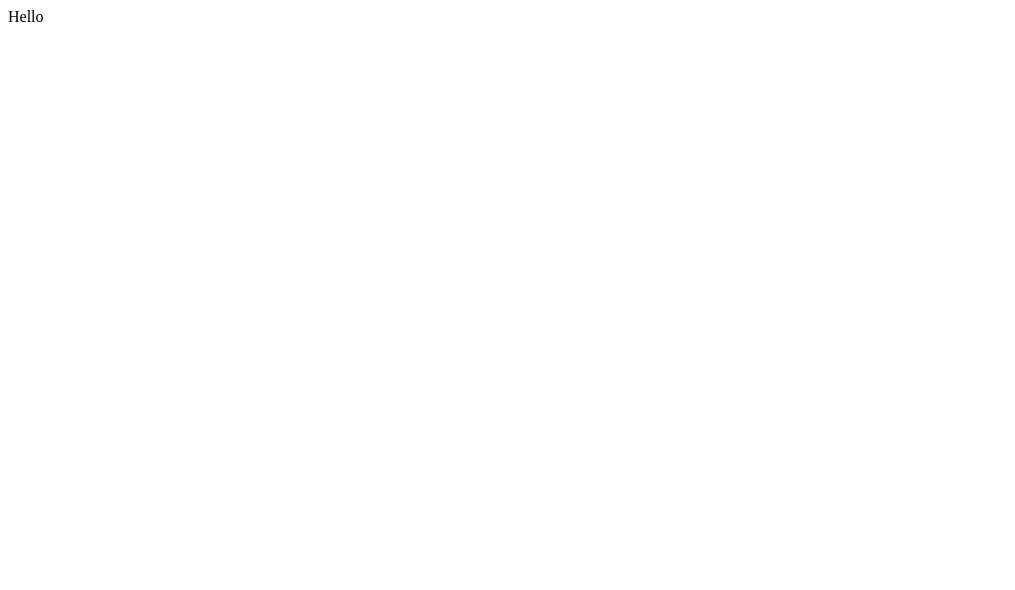
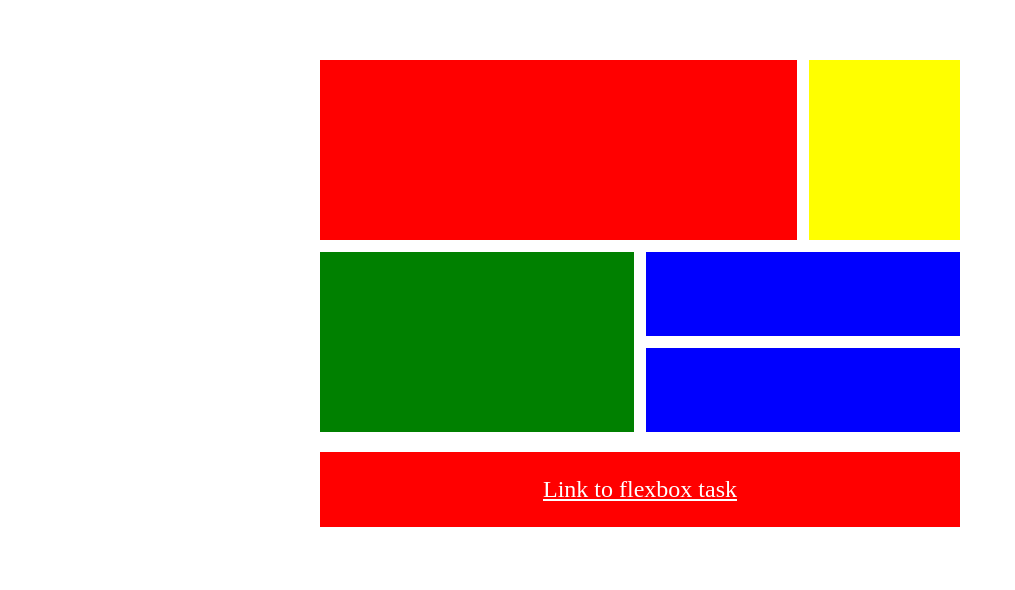
Before and after one commit to joshua-jj/Zuri-Introduction-to-Javascript-2-Calculator, a plain HTML site: page index.html in a window 1280 px wide. Shown: the whole page, without its empty margins (0-1015 px from the left). Drawn offline with Linux system fonts and the light colour scheme.

Commit message:
Update index.html

```diff
--- a/index.html
+++ b/index.html
@@ -1 +1,79 @@
-Hello
+<!DOCTYPE html>
+<html lang="en">
+    <head>
+        <meta charset="UTF-8">
+        <meta http-equiv="X-UA-Compatible" content="IE=edge">
+        <meta name="viewport" content="width=device-width, initial-scale=1.0">
+        <link rel="stylesheet" href="style.css">
+        <title>Zuri Grid</title>
+        <style>
+            * {
+                margin: 0;
+                padding: 0;
+                box-sizing: border-box;
+            }
+            body {
+                width: 50%;
+                margin: 60px auto;
+            }
+
+            .red {
+                background-color: red;
+                height: 180px;
+                grid-column: 1 / 4;
+                grid-row: 1 / 3;
+            }
+
+            .yellow {
+                background-color: yellow;
+                grid-row: 1 / 3;
+            }
+
+            .green {
+                background-color: green;
+                grid-column: 1 / 3;
+                grid-row: 3 / 5;
+            }
+
+            .blue {
+                background-color: blue;
+            }
+
+            .grid-container {
+                display: grid;
+                grid-template-columns: repeat(4, 1fr);
+                grid-template-rows: repeat(4, 1fr);
+                gap: 12px;
+            }
+
+            .first {
+                grid-column: 3 / 5;
+            }
+
+            .second {
+                grid-column: 3 / 5;
+            }
+
+            .link {
+                display: block;
+                background-color: red;
+                margin-top: 20px;
+                color: white;
+                text-align: center;
+                width: 100%;
+                padding: 24px 48px;
+                font-size: 24px;
+            }
+        </style>
+    </head>
+    <body>
+        <div class="grid-container">
+            <div class="red color"></div>
+            <div class="yellow color"></div>
+            <div class="green color"></div>
+            <div class="blue first"></div>
+            <div class="blue second"></div>
+        </div>
+        <a href="index.html" class="link"> Link to flexbox task</a>
+    </body>
+</html>
```
